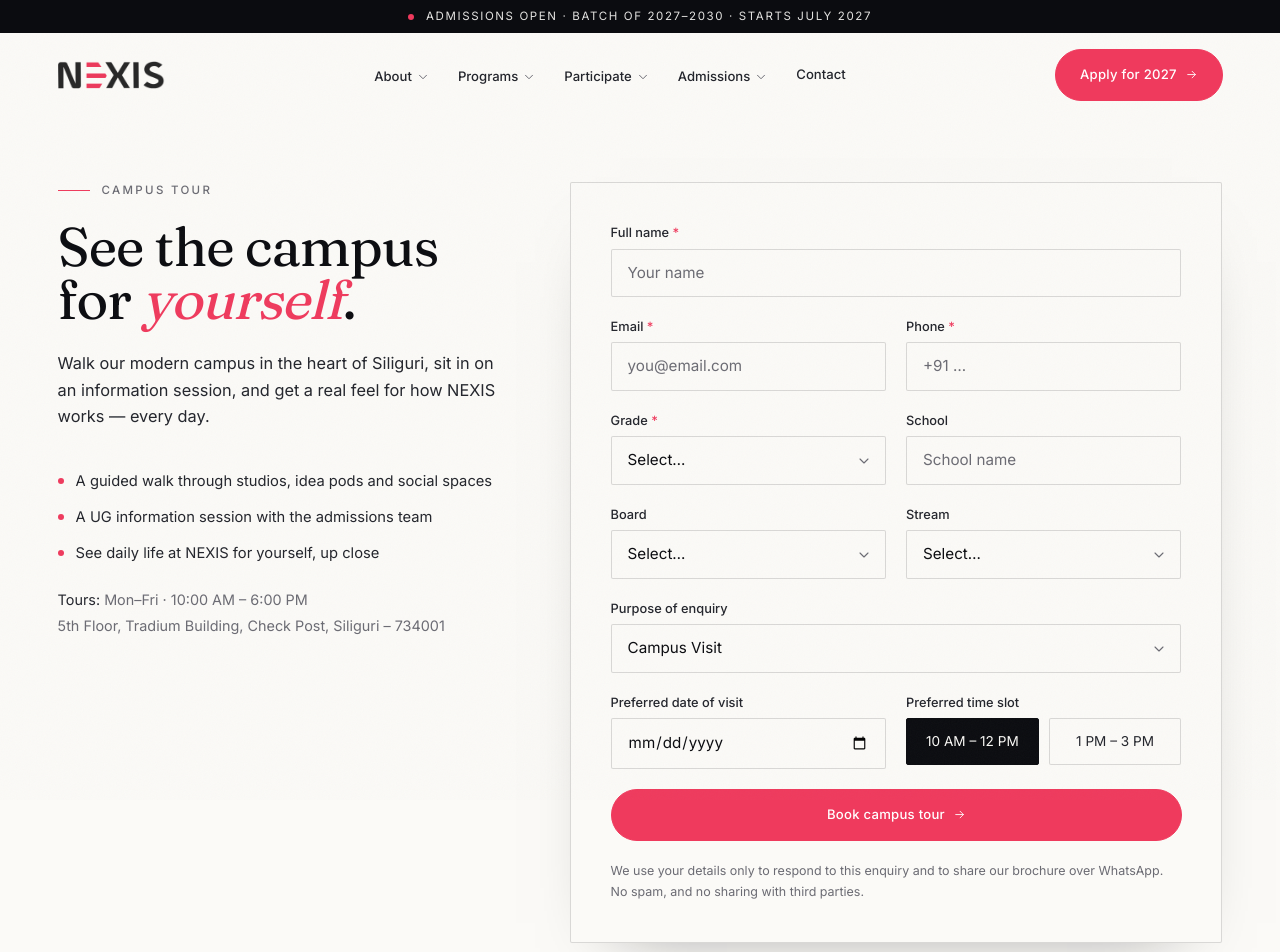
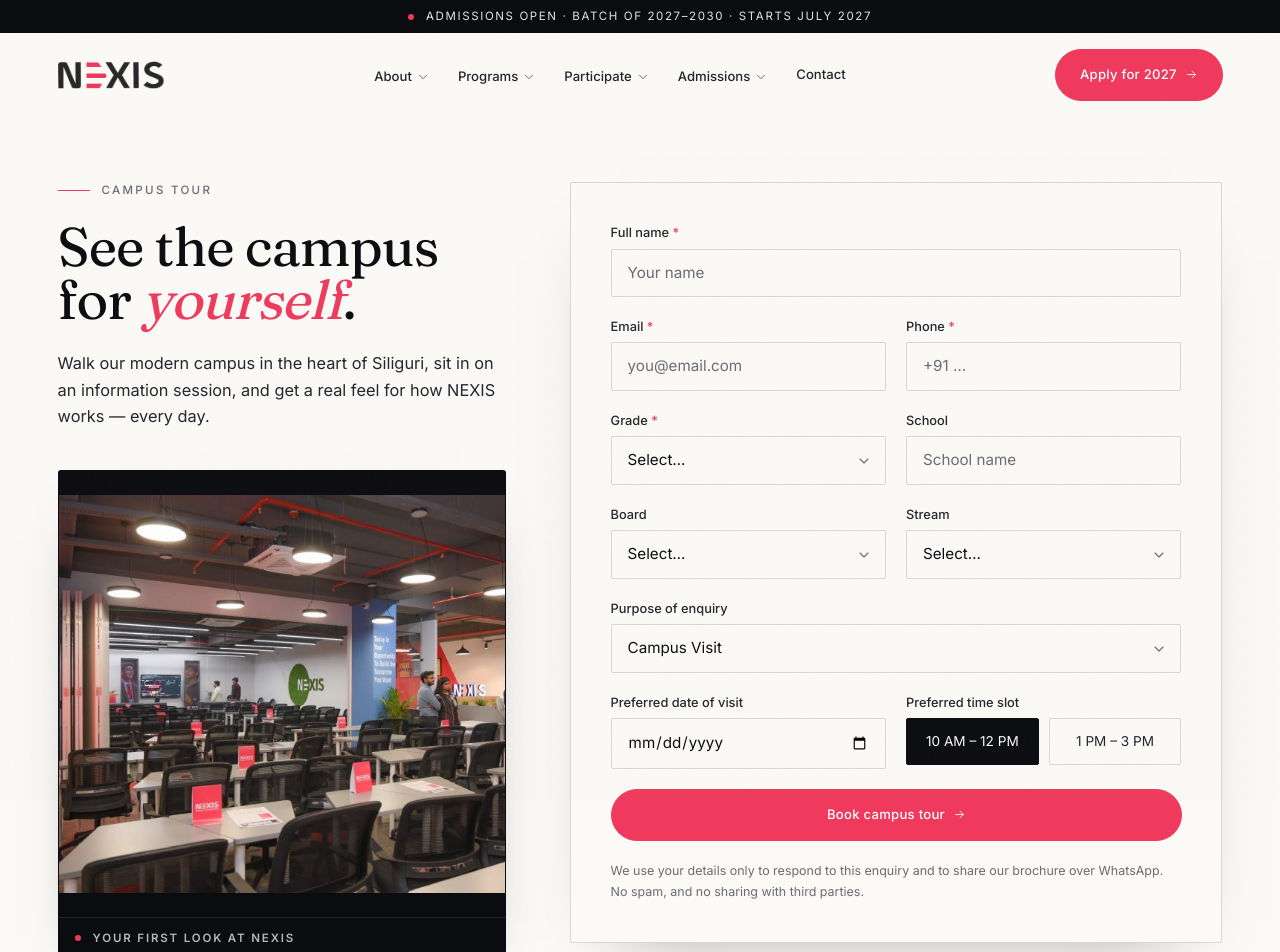
Before and after one commit to goappycodes/nexis-2027, a Next.js app: page /ug/book-campus-tour in a window 1280 px wide. Shown: the top 952 px of the page. Built offline with nearby package versions, Linux system fonts and the light colour scheme.

Commit message:
Add campus preview to tour booking

```diff
--- a/app/ug/book-campus-tour/page.tsx
+++ b/app/ug/book-campus-tour/page.tsx
@@ -1,4 +1,5 @@
 import type { Metadata } from "next";
+import Image from "next/image";
 import SiteNav from "@/components/SiteNav";
 import SiteFooter from "@/components/SiteFooter";
 import FormLayout from "@/components/FormLayout";
@@ -32,7 +33,22 @@
         }
         lede="Walk our modern campus in the heart of Siliguri, sit in on an information session, and get a real feel for how NEXIS works — every day."
         aside={
-          <div className="space-y-6">
+          <div className="space-y-7">
+            <figure className="overflow-hidden rounded-[3px] border border-line bg-ink shadow-[0_24px_60px_-44px_rgba(11,12,16,0.8)]">
+              <div className="relative aspect-square">
+                <Image
+                  src="/images/campus/apex-hall.jpg"
+                  alt="The Apex Hall learning space at the NEXIS campus"
+                  fill
+                  sizes="(max-width: 1023px) 100vw, 38vw"
+                  className="object-contain"
+                />
+              </div>
+              <figcaption className="flex items-center gap-3 border-t border-white/10 px-4 py-3 text-[0.72rem] font-semibold uppercase tracking-[0.16em] text-white/70">
+                <span className="h-1.5 w-1.5 rounded-full bg-crimson" />
+                Your first look at NEXIS
+              </figcaption>
+            </figure>
             <ul className="space-y-3">
               {POINTS.map((p) => (
                 <li key={p} className="flex gap-3 text-[0.92rem] leading-relaxed text-ink-2">
```
Also changed, not shown: .codex/nexis-ux-audit.md.
